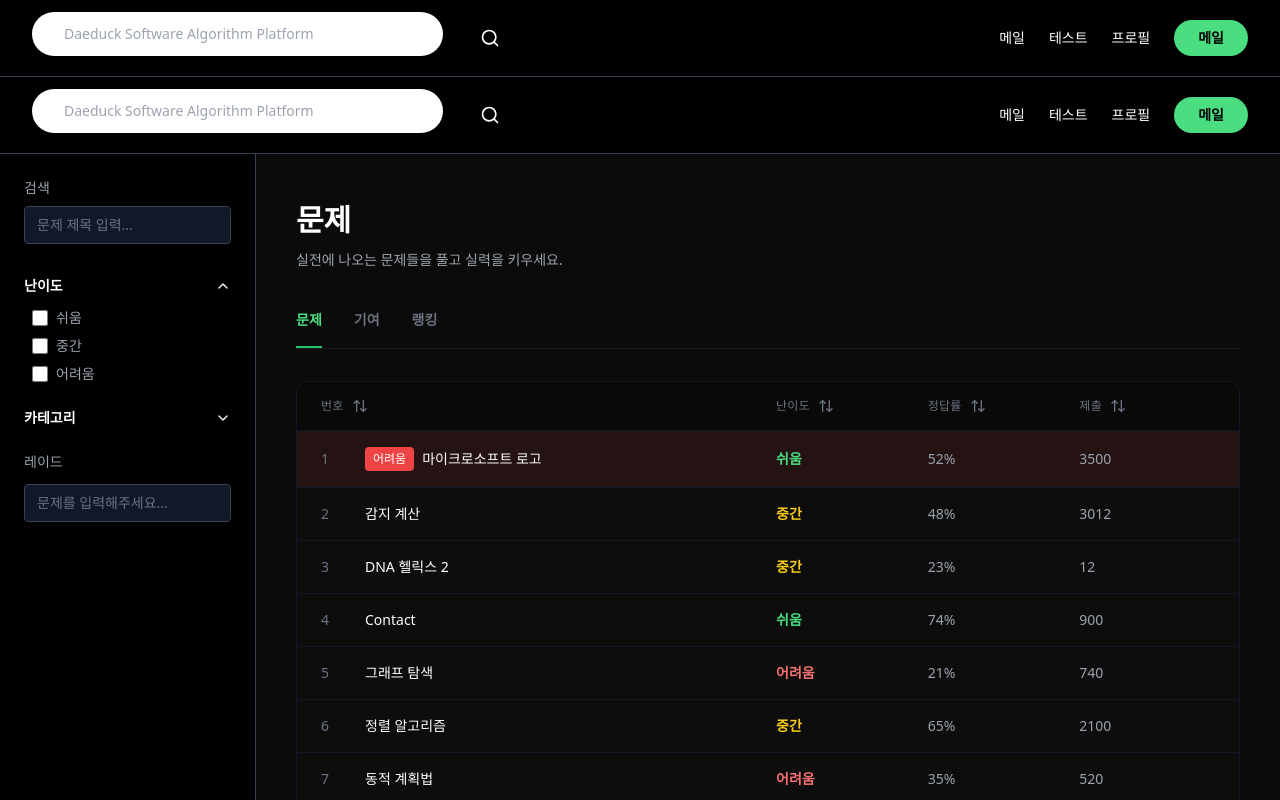
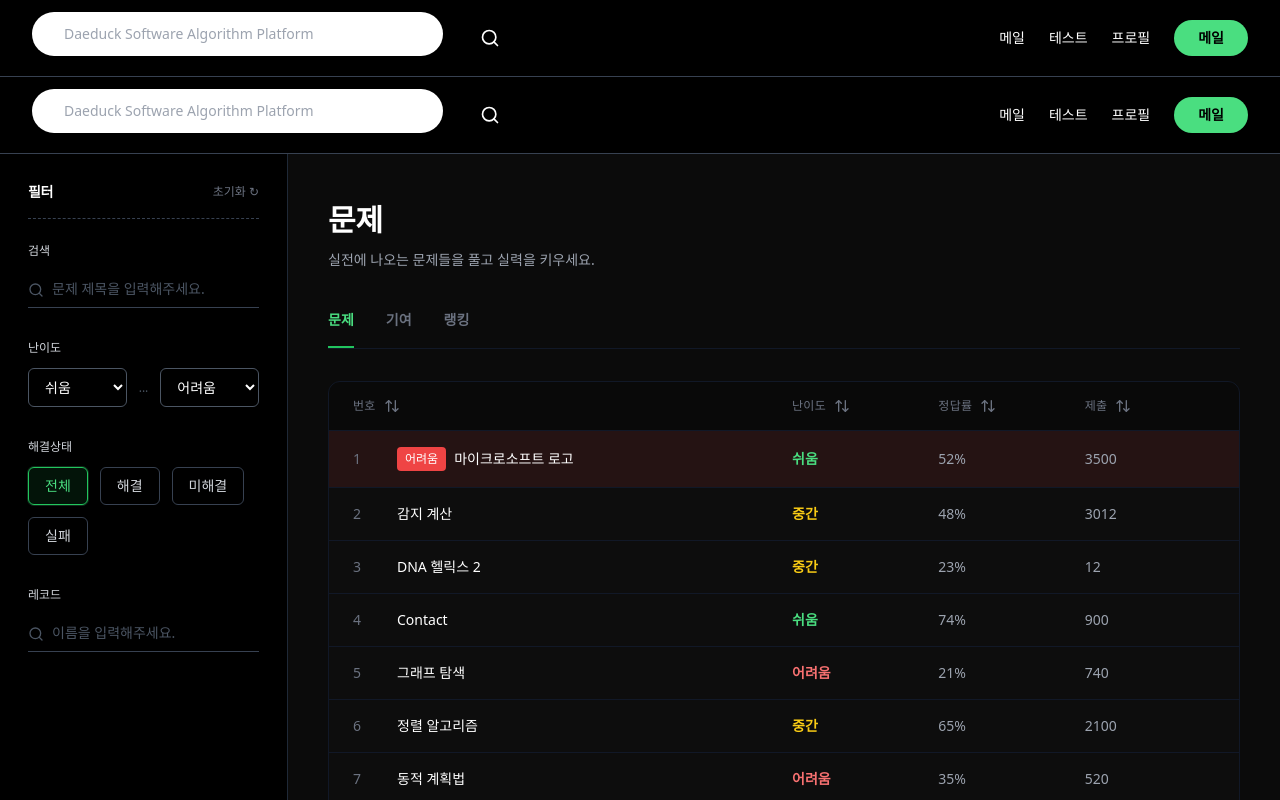
Before and after one commit to Daeduck-Algorithm-Platform/FE, a Next.js app: page / in a window 1280 px wide. Shown: the top 800 px of the page. Built offline with nearby package versions, Linux system fonts and the light colour scheme.

Commit message:
사이드바 컴포넌트

```diff
--- a/src/components/FilterSidebar.tsx
+++ b/src/components/FilterSidebar.tsx
@@ -1,116 +1,170 @@
 "use client";
 
-import { useState } from "react";
-import { ChevronDown } from "lucide-react";
+import { useEffect, useState } from "react";
+import { Search } from "lucide-react";
+
+interface FilterState {
+  keyword: string;
+  difficultyMin: string;
+  difficultyMax: string;
+  status: string;
+  record: string;
+}
+
+const defaultFilters: FilterState = {
+  keyword: "",
+  difficultyMin: "",
+  difficultyMax: "",
+  status: "전체",
+  record: "",
+};
 
 interface FilterProps {
-  onFilterChange?: (filters: any) => void;
+  value?: FilterState;
+  onFilterChange?: (filters: FilterState) => void;
 }
 
-export default function FilterSidebar({ onFilterChange }: FilterProps) {
-  const [expandedSections, setExpandedSections] = useState({
-    difficulty: true,
-    category: false,
-  });
+export default function FilterSidebar({ value, onFilterChange }: FilterProps) {
+  const [filters, setFilters] = useState<FilterState>(defaultFilters);
 
-  const difficulties = ["쉬움", "중간", "어려움"];
-  const categories = ["그래프", "동적계획법", "문자열", "배열", "정렬"];
+  // sync when parent provides controlled value
+  useEffect(() => {
+    if (value) {
+      setFilters(value);
+    }
+  }, [value]);
 
-  const toggleSection = (section: string) => {
-    setExpandedSections((prev) => ({
-      ...prev,
-      [section]: !prev[section],
-    }));
+  const handleKeywordChange = (value: string) => {
+    const updated = { ...filters, keyword: value };
+    setFilters(updated);
+    onFilterChange?.(updated);
+  };
+
+  const handleDifficultyMinChange = (value: string) => {
+    const updated = { ...filters, difficultyMin: value };
+    setFilters(updated);
+    onFilterChange?.(updated);
+  };
+
+  const handleDifficultyMaxChange = (value: string) => {
+    const updated = { ...filters, difficultyMax: value };
+    setFilters(updated);
+    onFilterChange?.(updated);
+  };
+
+  const handleStatusChange = (value: string) => {
+    const updated = { ...filters, status: value };
+    setFilters(updated);
+    onFilterChange?.(updated);
+  };
+
+  const handleRecordChange = (value: string) => {
+    const updated = { ...filters, record: value };
+    setFilters(updated);
+    onFilterChange?.(updated);
+  };
+
+  const resetFilters = () => {
+    setFilters(defaultFilters);
+    onFilterChange?.(defaultFilters);
   };
 
   return (
-    <aside className="w-64 bg-black border-r border-gray-700 p-6 sticky top-20 h-[calc(100vh-80px)] overflow-y-auto">
+    <aside className="w-72 bg-black border-r border-gray-800 p-7 sticky top-20 min-h-[calc(100vh-80px)] overflow-y-auto">
+      {/* 필터 헤더 */}
+      <div className="flex items-center justify-between mb-6 pb-4 border-b border-dashed border-gray-700">
+        <h2 className="text-white font-bold text-sm tracking-tight">필터</h2>
+        <button
+          onClick={resetFilters}
+          className="text-xs text-gray-500 hover:text-gray-300 transition-colors"
+        >
+          초기화 ↻
+        </button>
+      </div>
+
       {/* 검색 */}
       <div className="mb-8">
-        <label className="text-gray-400 text-sm block mb-2">검색</label>
+        <label className="text-gray-300 text-xs block mb-3">검색</label>
+        <div className="relative">
+          <Search
+            size={16}
+            className="absolute left-0 top-1/2 -translate-y-1/2 text-gray-600"
+          />
           <input
             type="text"
-          placeholder="문제 제목 입력..."
-          className="w-full bg-gray-900 border border-gray-700 rounded px-3 py-2 text-white text-sm placeholder-gray-500 focus:outline-none focus:border-green-500"
+            placeholder="문제 제목을 입력해주세요."
+            value={filters.keyword}
+            onChange={(e) => handleKeywordChange(e.target.value)}
+            className="w-full bg-transparent border-b border-gray-700 pl-6 pr-3 py-2 text-white text-sm placeholder-gray-600 focus:outline-none focus:border-gray-500"
           />
+        </div>
       </div>
 
       {/* 난이도 필터 */}
-      <div className="mb-6">
+      <div className="mb-8">
+        <label className="text-gray-300 text-xs block mb-3">난이도</label>
+        <div className="flex items-center gap-3">
+          <select
+            value={filters.difficultyMin}
+            onChange={(e) => handleDifficultyMinChange(e.target.value)}
+            className="flex-1 bg-transparent border border-gray-600 rounded-md px-3 py-2 text-white text-sm focus:outline-none focus:border-gray-400 cursor-pointer"
+          >
+            <option value="">쉬움</option>
+            <option value="쉬움">쉬움</option>
+            <option value="중간">중간</option>
+            <option value="어려움">어려움</option>
+          </select>
+          <span className="text-gray-600 text-xs">...</span>
+          <select
+            value={filters.difficultyMax}
+            onChange={(e) => handleDifficultyMaxChange(e.target.value)}
+            className="flex-1 bg-transparent border border-gray-600 rounded-md px-3 py-2 text-white text-sm focus:outline-none focus:border-gray-400 cursor-pointer"
+          >
+            <option value="">어려움</option>
+            <option value="쉬움">쉬움</option>
+            <option value="중간">중간</option>
+            <option value="어려움">어려움</option>
+          </select>
+        </div>
+      </div>
+
+      {/* 해결 상태 필터 */}
+      <div className="mb-8">
+        <label className="text-gray-300 text-xs block mb-3">해결상태</label>
+        <div className="flex flex-wrap gap-3">
+          {["전체", "해결", "미해결", "실패"].map((status) => (
             <button
-          onClick={() => toggleSection("difficulty")}
-          className="flex items-center justify-between w-full text-white font-semibold text-sm mb-3 hover:text-green-400"
+              type="button"
+              key={status}
+              onClick={() => handleStatusChange(status)}
+              className={`px-4 py-2 rounded-md border text-sm transition-colors ${
+                filters.status === status
+                  ? "border-green-500 text-green-400 bg-green-500/10 shadow-[0_0_0_1px_rgba(74,222,128,0.2)]"
+                  : "border-gray-700 text-gray-300 hover:border-gray-500"
+              }`}
             >
-          난이도
-          <ChevronDown
-            size={16}
-            className={`transition-transform ${
-              expandedSections.difficulty ? "rotate-180" : ""
-            }`}
-          />
+              {status}
             </button>
-        {expandedSections.difficulty && (
-          <div className="space-y-2 pl-2">
-            {difficulties.map((difficulty) => (
-              <label
-                key={difficulty}
-                className="flex items-center gap-2 cursor-pointer"
-              >
-                <input
-                  type="checkbox"
-                  className="w-4 h-4 rounded border-gray-600 cursor-pointer"
-                />
-                <span className="text-gray-400 text-sm hover:text-gray-300">
-                  {difficulty}
-                </span>
-              </label>
           ))}
         </div>
-        )}
       </div>
 
-      {/* 카테고리 필터 */}
-      <div className="mb-6">
-        <button
-          onClick={() => toggleSection("category")}
-          className="flex items-center justify-between w-full text-white font-semibold text-sm mb-3 hover:text-green-400"
-        >
-          카테고리
-          <ChevronDown
+      {/* 레코드 필터 */}
+      <div className="mb-8">
+        <label className="text-gray-300 text-xs block mb-3">레코드</label>
+        <div className="relative">
+          <Search
             size={16}
-            className={`transition-transform ${
-              expandedSections.category ? "rotate-180" : ""
-            }`}
+            className="absolute left-0 top-1/2 -translate-y-1/2 text-gray-600"
           />
-        </button>
-        {expandedSections.category && (
-          <div className="space-y-2 pl-2">
-            {categories.map((category) => (
-              <label
-                key={category}
-                className="flex items-center gap-2 cursor-pointer"
-              >
-                <input
-                  type="checkbox"
-                  className="w-4 h-4 rounded border-gray-600 cursor-pointer"
-                />
-                <span className="text-gray-400 text-sm hover:text-gray-300">
-                  {category}
-                </span>
-              </label>
-            ))}
-          </div>
-        )}
-      </div>
-
-      {/* 레이드 필터 */}
-      <div className="mb-6">
-        <label className="text-gray-400 text-sm block mb-3">레이드</label>
           <input
             type="text"
-          placeholder="문제를 입력해주세요..."
-          className="w-full bg-gray-900 border border-gray-700 rounded px-3 py-2 text-white text-sm placeholder-gray-500 focus:outline-none focus:border-green-500"
+            placeholder="이름을 입력해주세요."
+            value={filters.record}
+            onChange={(e) => handleRecordChange(e.target.value)}
+            className="w-full bg-transparent border-b border-gray-700 pl-6 pr-3 py-2 text-white text-sm placeholder-gray-600 focus:outline-none focus:border-gray-500"
           />
+        </div>
       </div>
     </aside>
   );
```
Lines whose indentation alone changed are shown as unchanged.
